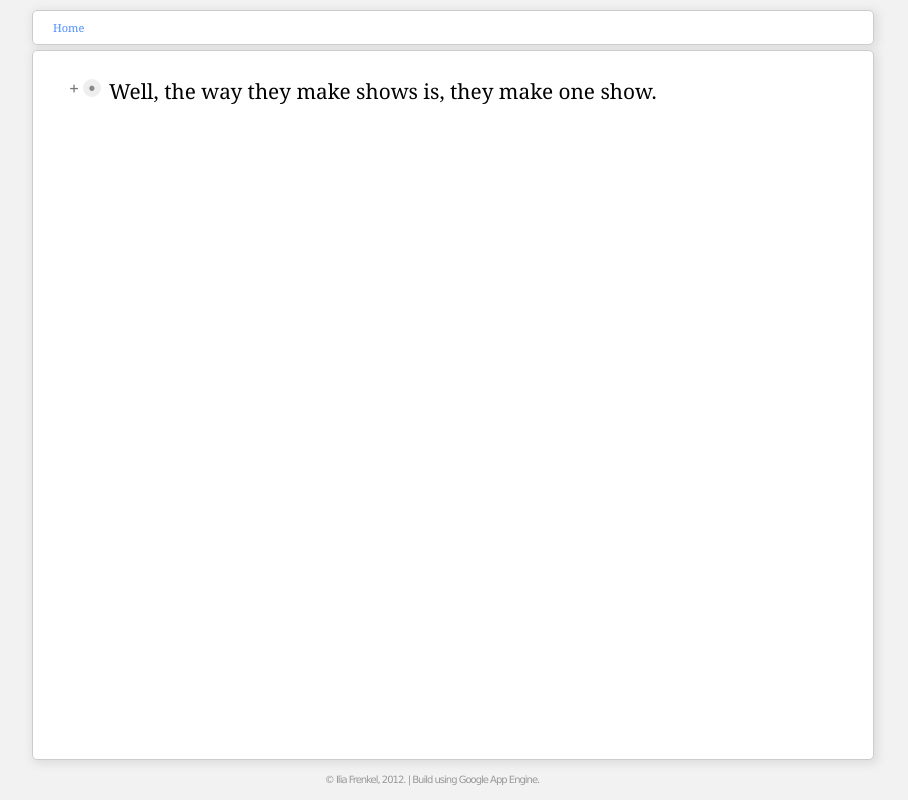
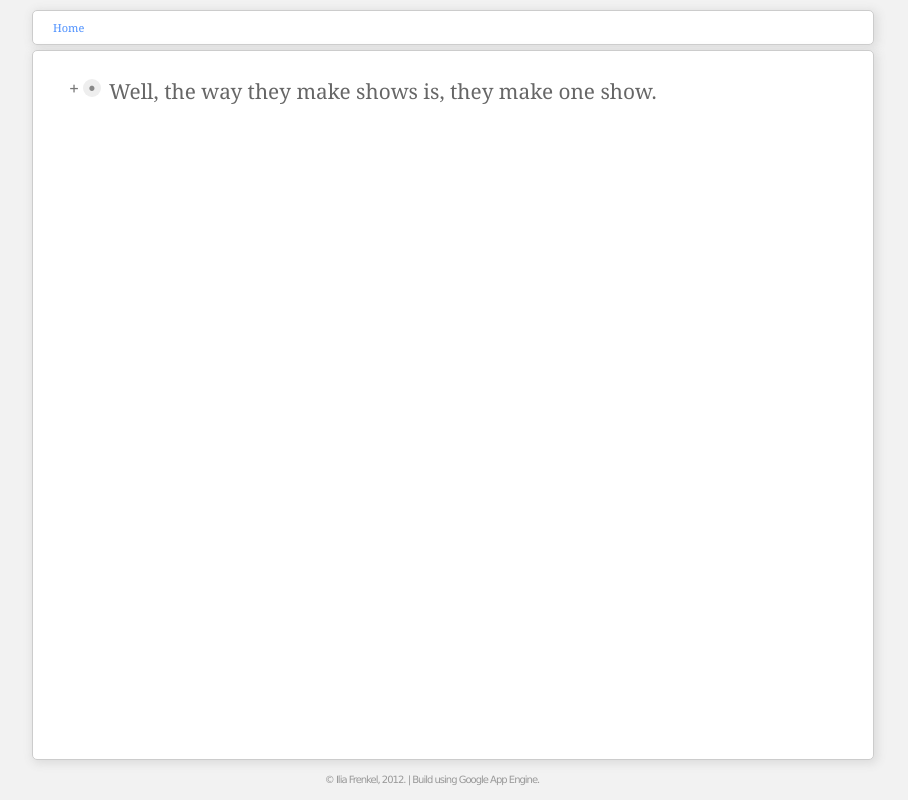
Before and after one commit to iliafrenkel/notes, a plain HTML site: page index.html in a window 1280 px wide. Shown: the whole page, without its empty margins (208-1116 px from the left). Drawn offline with Linux system fonts and the light colour scheme; files that its build step writes are made by us from their sources; files whose address does not match are found by name.

Commit message:
Created Eclipse project and added README file.
 * Created PyDev Google App Engine Eclipse project
 * Added README file
 * Removed some comments from index.html

```diff
--- a/index.html
+++ b/index.html
@@ -110,54 +110,7 @@
             <a href="#" style="float:left">Home</a>
             <div id="breadcrumbs-nav"></div>
         </div>
-        <div id="root" data-bind="template: {name: 'note-template', foreach: notes}">
-            <!--div class="note closed" id="n1">
-                <a href="javascript:void(0)" class="open-link">+</a><a href="#n1" class="zoom-in-link">•</a>
-                <div class="content">Well, the way they make shows is, they make one show.</div>
-                <div class="sub-note closed" id="n2">
-                    <a href="javascript:void(0)" class="open-link">+</a><a href="#n2" class="zoom-in-link">•</a>
-                    <div class="content">That show's called a pilot.</div>
-                    <div class="sub-note closed" id="n3">
-                        <a href="#n3" class="zoom-in-link">•</a>
-                        <div class="content">Then they show that show to the people who make shows, and on the strength of that one show they decide if they're going to make more shows. Some pilots get picked and become television programs. Some don't, become nothing. She starred in one of the ones that became nothing.</div>
-                    </div>
-                    <div class="sub-note closed" id="n4">
-                        <a href="javascript:void(0)" class="open-link">+</a><a href="#n4" class="zoom-in-link">•</a>
-                        <div class="content">Then they show that show to the people who make shows...</div>
-                        <div class="sub-note closed" id="n5">
-                            <a href="#n5" class="zoom-in-link">•</a>
-                            <div class="content">... and on the strength of that one show they decide if they're going to make more shows. Some pilots get picked and become television programs. Some don't, become nothing. She starred in one of the ones that became nothing.</div>
-                        </div>
-                    </div>
-                </div>
-                <div class="sub-note closed" id="n6">
-                    <a href="javascript:void(0)" class="open-link">+</a><a href="#n6" class="zoom-in-link">•</a>
-                    <div class="content">The path of the righteous man is beset on all sides by the iniquities of the selfish and the tyranny of evil men.</div>
-                    <div class="sub-note" id="n7">
-                        <a href="#n7" class="zoom-in-link">•</a>
-                        <div class="content">Blessed is he who, in the name of charity and good will, shepherds the weak through the valley of darkness, for he is truly his brother's keeper and the finder of lost children.</div>
-                    </div>
-                </div>
-            </div-->
-<!--
-            <div class="task-list closed" id="tl2">
-                <a href="javascript:void(0)" class="open-link">+</a><a href="#tl2" class="zoom-in-link">•</a>
-                <div class="content">Do you see any Teletubbies in here?</div>
-                <div class="task closed" id="t2">
-                    <a href="javascript:void(0)" class="open-link">+</a><a href="#t2" class="zoom-in-link">•</a>
-                    <div class="content">Do you see a slender plastic tag clipped to my shirt with my name printed on it?</div>
-                    <div class="sub-task" id="t2-1">
-                        <a href="#t2-1" class="zoom-in-link">•</a>
-                        <div class="content">Do you see a little Asian child with a blank expression on his face sitting outside on a mechanical helicopter that shakes when you put quarters in it?</div>
-                    </div>
-                </div>
-            </div>
-            <div class="task-list closed" id="tl3">
-                <a href="#tl3" class="zoom-in-link">•</a>
-                <div class="content">Courtesy of <a href="http://slipsum.com" target="_new">lorem ipsum</a></div>
-            </div>
--->
-        </div>
+        <div id="root" data-bind="template: {name: 'note-template', foreach: notes}"></div>
         <div id="footer">&copy; Ilia Frenkel, 2012.&nbsp;|&nbsp;Build using Google App Engine.</div>
     </body>
 </html>
--- a/static/css/main.css
+++ b/static/css/main.css
@@ -1,6 +1,7 @@
 body {
     font-family: Georgia, "Times New Roman", Georgia, Serif;
     font-size: 1.3em;
+    color: #666;
     background-color: #f2f2f2;
     vertical-align: baseline;
     line-height: 1.2;
```
Also changed, not shown: 4 other files.
